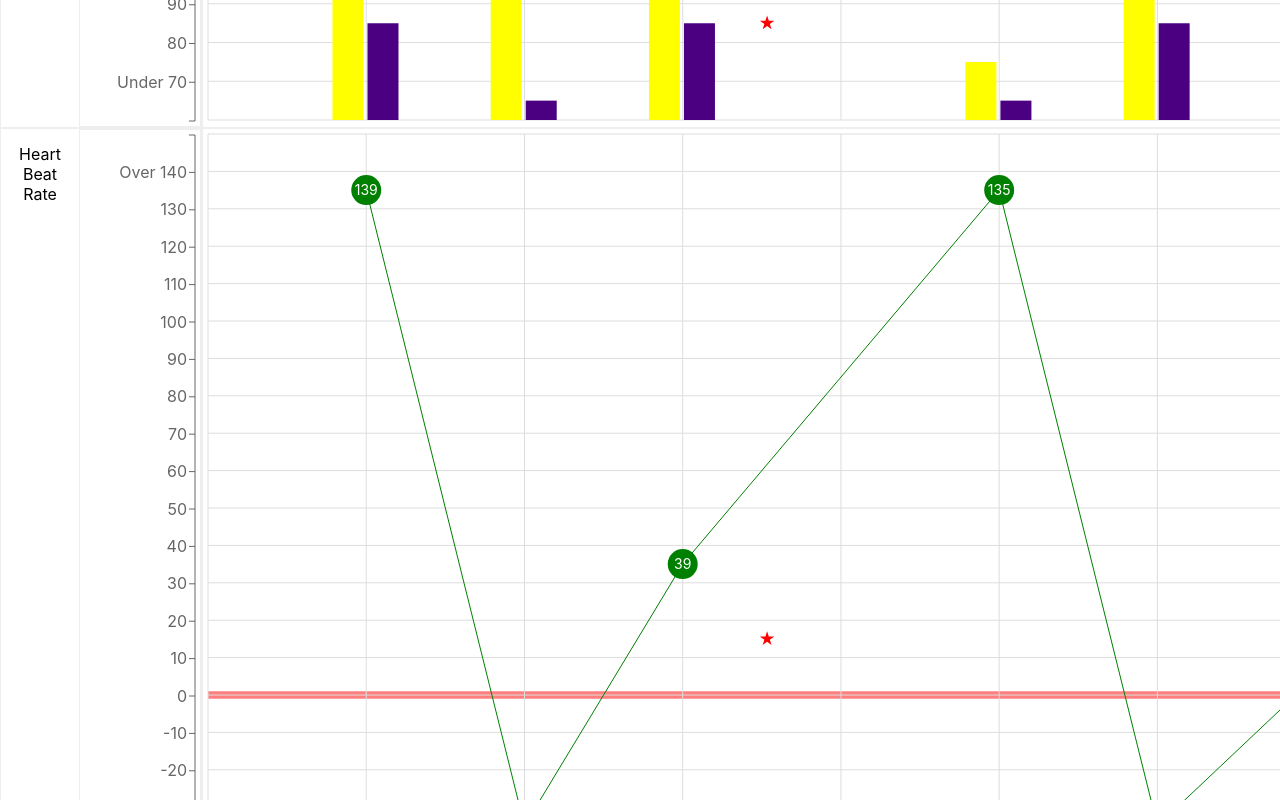
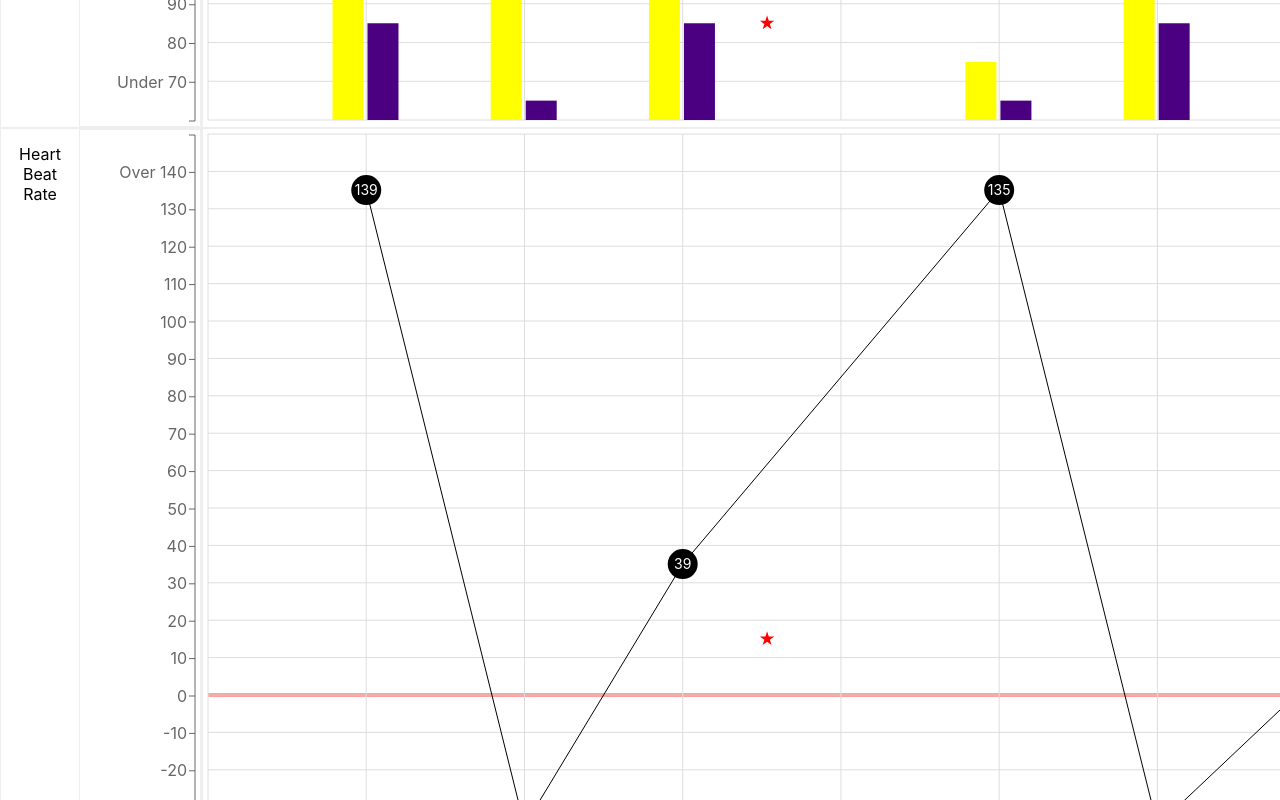
Before and after one commit to seeliang/react-solutions, a React (Create React App) app in the folder solutions/recharts/: page / in a window 1280 px wide. Shown: the part 1180-1980 px from the top of the page. Built offline with nearby package versions, Linux system fonts and the light colour scheme.

Commit message:
fix: black line

```diff
--- a/solutions/recharts/src/Split.js
+++ b/solutions/recharts/src/Split.js
@@ -9,7 +9,7 @@ import backgroundFill from './backgroundFill';
 // need to increase Domain or reduce gap to fix gap
 const YDomain = [-100,150];
 const YGap = 10;
-const backgroundSections = [{y1:-1, y2: 1}]
+const backgroundSections = [{y1:-0.5, y2: 0.5, }]
 
 const addDisplayToData = (data) =>  data.map(i => i.isError ?
   {...i,
@@ -63,7 +63,7 @@ const LineChartProps = {
       <CartesianGrid stroke="#ddd" />
       <YAxis {...YAxisSharedProps} hide={true}/>
       <Scatter dataKey="display.error" fill="red" shape="star" />
-      <Line dataKey="display.min" stroke='green' connectNulls label={<TextLabel data={data} section="split" displayKey="min"/>}  />
+      <Line dataKey="display.min" stroke='black' connectNulls label={<TextLabel data={data} section="split" displayKey="min" fill="black"/>}  />
   </ComposedChart>
 </span>
 </div>
```
